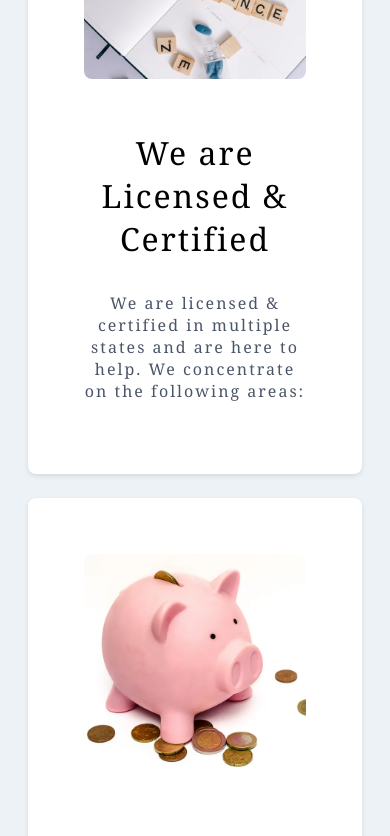
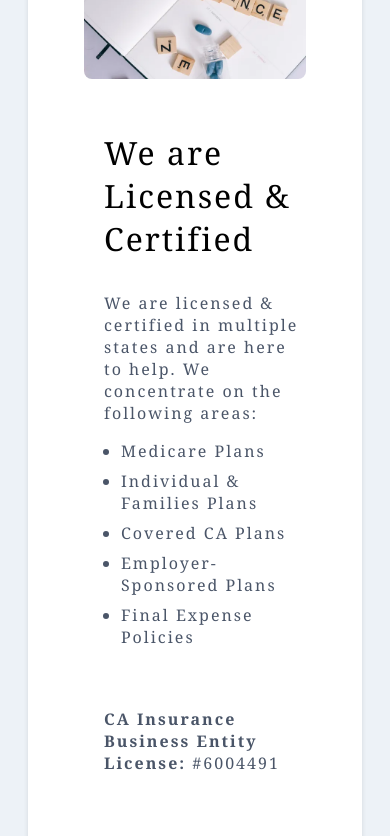
Before and after one commit to atphung21/business-web-template, a React (Create React App) app: page / in a window 390 px wide. Shown: the part 2240-3076 px from the top of the page. Built offline with nearby package versions, Linux system fonts and the light colour scheme.

Commit message:
updated free consultation button and edited link header and fit to phone screen 3

```diff
--- a/src/App.js
+++ b/src/App.js
@@ -195,6 +195,14 @@ const ServicesSection = () => (
         description="We are licensed & certified in multiple states and are here to help. We concentrate on the following areas:"
         image="/licensed-certified.webp"
         imageSide="left"
+        subDescription={<><strong>CA Insurance Business Entity License:</strong> <span>#6004491</span></>}
+        bulletPoints={[
+          "Medicare Plans",
+          "Individual & Families Plans",
+          "Covered CA Plans",
+          "Employer-Sponsored Plans",
+          "Final Expense Policies",
+        ]}
       />
       <ServiceCard
         title="No-Cost Services"
--- a/src/components/serviceCard/ServiceCard.jsx
+++ b/src/components/serviceCard/ServiceCard.jsx
@@ -12,7 +12,14 @@ import React from "react";
 //     </div>
 // );
 
-export const ServiceCard = ({ title, description, image, imageSide }) => {
+export const ServiceCard = ({
+  title,
+  description,
+  image,
+  imageSide,
+  subDescription,
+  bulletPoints,
+}) => {
   const isImageLeft = imageSide === "left";
 
   return (
@@ -50,6 +57,8 @@ export const ServiceCard = ({ title, description, image, imageSide }) => {
             fontSize: "2rem",
             fontWeight: "normal",
             fontFamily: '"Playfair Display", Georgia, serif',
+            paddingLeft: "20px",
+            textAlign: 'left',
           }}
         >
           {title}
@@ -59,9 +68,24 @@ export const ServiceCard = ({ title, description, image, imageSide }) => {
             fontSize: "1rem",
             color: "#4a5568",
             fontFamily: '"Playfair Display", Georgia, serif',
+            textAlign: 'left',
+            paddingLeft: "20px",
           }}
         >
           {description}
+          <br></br>
+          {bulletPoints && (
+            <ul style={{ maxWidth: '25vh', alignContent: 'left', paddingLeft: '2vh' }}>
+              {bulletPoints.map((item, index) => (
+                <li key={index}  style={{ textAlign: 'left', marginBottom: '8px' }}>
+                  {item}
+                </li>
+              ))}
+            </ul>
+          )}
+          <br></br>
+          <br></br>
+          {subDescription}
         </p>
       </div>
     </div>
```
